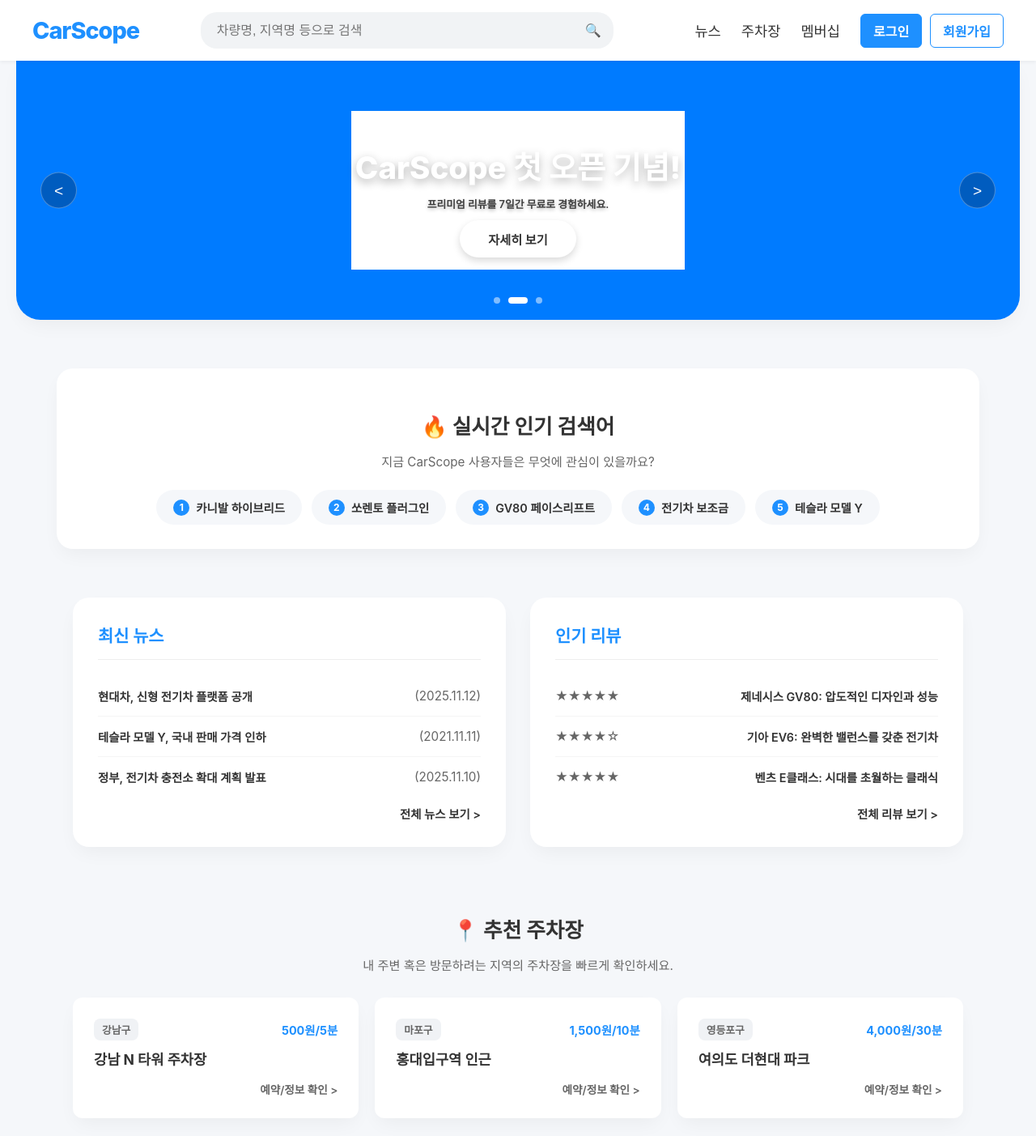
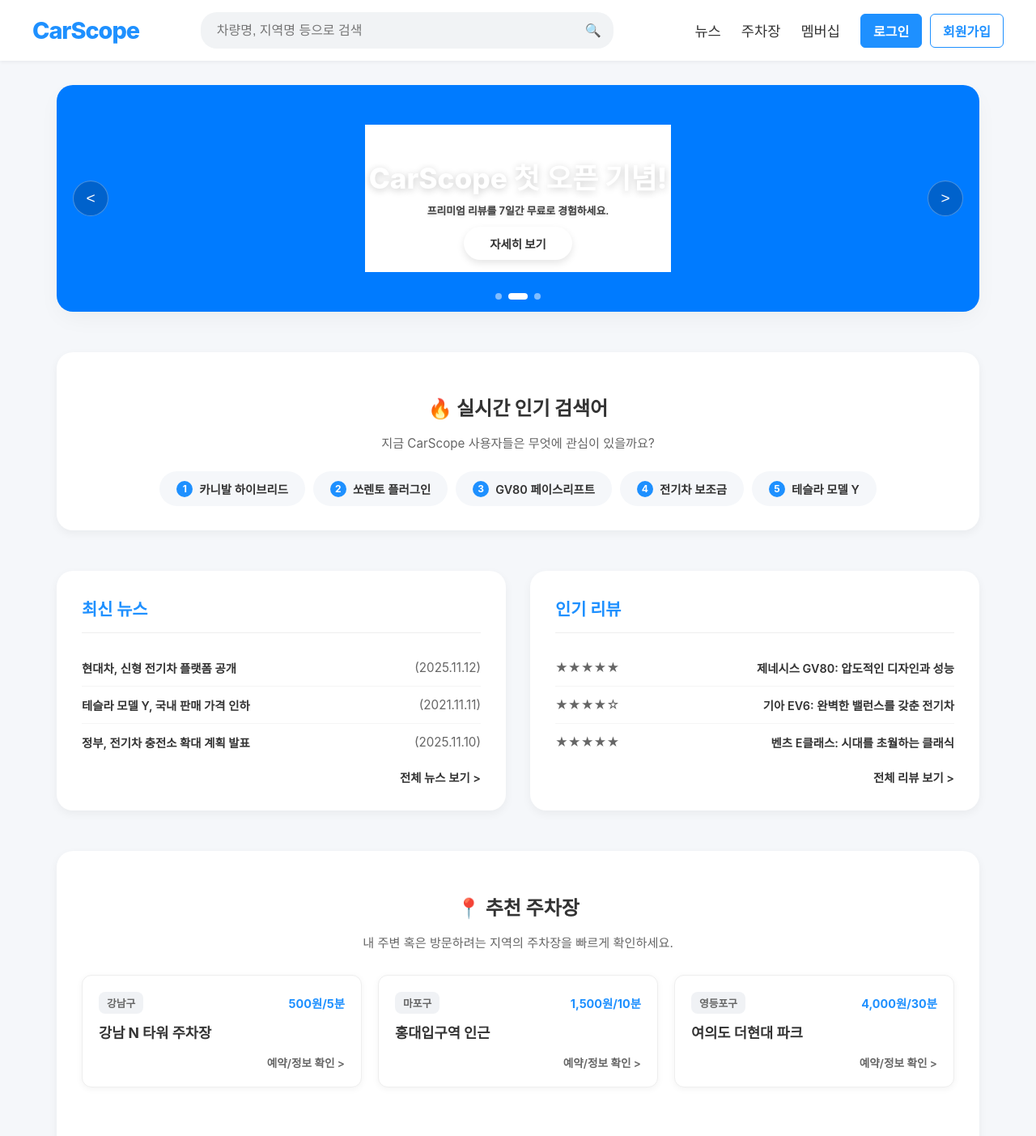
Before and after one commit to 2024136034-hakcheol/car-scope, a React (Create React App) app: page / in a window 1280 px wide. Shown: the top 1403 px of the page at 81% size. Built offline with nearby package versions, Linux system fonts and the light colour scheme; no server answers.

Commit message:
style: HomePage 배너 상단 여백 30px 적용 및 하단 섹션 디자인 통일

```diff
--- a/src/styles/HomePage.css
+++ b/src/styles/HomePage.css
@@ -6,7 +6,7 @@
     --text-light: #999999;
     --bg-body: #f5f7fa;
     --white: #ffffff;
-    --shadow-soft: 0 10px 25px -5px rgba(0, 0, 0, 0.05);
+    --shadow-soft: 0 10px 30px -5px rgba(0, 0, 0, 0.05);
     --shadow-card: 0 4px 12px rgba(0, 0, 0, 0.05);
     --radius-lg: 20px;
     --container-width: 1140px;
@@ -25,19 +25,18 @@ body {
     align-items: center;
     font-family: 'Pretendard', -apple-system, BlinkMacSystemFont, sans-serif;
     overflow-x: hidden;
-    padding-top: 0 !important;
-    margin-top: 0 !important;
+    padding-top: 30px;
     padding-bottom: 80px;
 }
 
 .main-banner-slider-wrapper {
     position: relative;
     width: 100%;
-    max-width: 100%;
-    height: 320px;
+    max-width: var(--container-width);
+    height: 280px;
     margin-top: 0;
-    margin-bottom: 60px;
-    border-radius: 0 0 30px 30px;
+    margin-bottom: 50px;
+    border-radius: var(--radius-lg);
     overflow: hidden;
     box-shadow: var(--shadow-soft);
     background-color: var(--white);
@@ -80,37 +79,37 @@ body {
 }
 
 .banner-content h2 {
-    font-size: 2.4rem;
-    margin-bottom: 15px;
+    font-size: 2.2rem;
+    margin-bottom: 12px;
     font-weight: 800;
-    text-shadow: 0 4px 12px rgba(0, 0, 0, 0.3);
+    text-shadow: 0 2px 10px rgba(0, 0, 0, 0.2);
     line-height: 1.2;
 }
 
 .banner-content p {
-    font-size: 1.1rem;
-    margin-bottom: 30px;
+    font-size: 1rem;
+    margin-bottom: 25px;
     opacity: 0.95;
     font-weight: 500;
-    text-shadow: 0 2px 5px rgba(0, 0, 0, 0.3);
+    text-shadow: 0 1px 4px rgba(0, 0, 0, 0.2);
 }
 
 .banner-cta {
     display: inline-block;
-    padding: 12px 35px;
+    padding: 10px 32px;
     background-color: var(--white);
     color: var(--text-dark);
     font-weight: 700;
-    font-size: 0.95rem;
+    font-size: 0.9rem;
     border-radius: 50px;
     text-decoration: none;
     transition: transform 0.2s, box-shadow 0.2s;
-    box-shadow: 0 4px 10px rgba(0,0,0,0.15);
+    box-shadow: 0 4px 10px rgba(0,0,0,0.1);
 }
 
 .banner-cta:hover {
     transform: translateY(-2px);
-    box-shadow: 0 6px 15px rgba(0,0,0,0.2);
+    box-shadow: 0 6px 15px rgba(0,0,0,0.15);
     color: var(--primary-color);
 }
 
@@ -118,10 +117,10 @@ body {
     position: absolute;
     top: 50%;
     transform: translateY(-50%);
-    width: 45px;
-    height: 45px;
+    width: 44px;
+    height: 44px;
     border-radius: 50%;
-    background: rgba(0, 0, 0, 0.25);
+    background: rgba(0, 0, 0, 0.2);
     border: 1px solid rgba(255, 255, 255, 0.3);
     color: var(--white);
     font-size: 1.2rem;
@@ -134,19 +133,19 @@ body {
 }
 
 .slider-nav-arrows .arrow:hover {
-    background: rgba(0, 0, 0, 0.5);
+    background: rgba(0, 0, 0, 0.4);
 }
 
-.slider-nav-arrows .prev { left: 30px; }
-.slider-nav-arrows .next { right: 30px; }
+.slider-nav-arrows .prev { left: 20px; }
+.slider-nav-arrows .next { right: 20px; }
 
 .slider-dots {
     position: absolute;
-    bottom: 20px;
+    bottom: 15px;
     left: 50%;
     transform: translateX(-50%);
     display: flex;
-    gap: 10px;
+    gap: 8px;
     z-index: 10;
 }
 
@@ -168,20 +167,20 @@ body {
 .hot-trends-section {
     width: 100%;
     max-width: var(--container-width);
-    margin-bottom: 60px;
+    margin-bottom: 50px;
     padding: 30px;
     box-sizing: border-box;
     background-color: var(--white);
     border-radius: var(--radius-lg);
-    box-shadow: var(--shadow-soft);
+    box-shadow: var(--shadow-card);
     text-align: center;
 }
 
 .hot-trends-section h2 {
-    font-size: 1.6rem;
+    font-size: 1.5rem;
     color: var(--text-dark);
-    margin-bottom: 10px;
-    font-weight: 700;
+    margin-bottom: 8px;
+    font-weight: 800;
 }
 
 .hot-trends-section p {
@@ -193,7 +192,7 @@ body {
 .trend-list-container {
     display: flex;
     justify-content: center;
-    gap: 12px;
+    gap: 10px;
     flex-wrap: wrap;
 }
 
@@ -239,8 +238,7 @@ body {
     gap: 30px;
     width: 100%;
     max-width: var(--container-width);
-    margin-bottom: 60px;
-    padding: 0 20px;
+    margin-bottom: 50px;
     box-sizing: border-box;
 }
 
@@ -248,7 +246,7 @@ body {
     background: var(--white);
     padding: 30px;
     border-radius: var(--radius-lg);
-    box-shadow: var(--shadow-soft);
+    box-shadow: var(--shadow-card);
     display: flex;
     flex-direction: column;
     transition: transform 0.3s;
@@ -257,7 +255,7 @@ body {
 
 .card:hover {
     transform: translateY(-3px);
-    box-shadow: var(--shadow-hover);
+    box-shadow: var(--shadow-soft);
 }
 
 .card h3 {
@@ -277,7 +275,7 @@ body {
 }
 
 .card li {
-    padding: 14px 0;
+    padding: 12px 0;
     border-bottom: 1px solid #f5f5f5;
     font-size: 0.95rem;
     color: var(--text-medium);
@@ -306,14 +304,18 @@ body {
 .parking-recommendation-section {
     width: 100%;
     max-width: var(--container-width);
-    padding: 0 20px;
-    margin-bottom: 80px;
+    margin-bottom: 50px;
+    padding: 30px;
     box-sizing: border-box;
+    background-color: var(--white);
+    border-radius: var(--radius-lg);
+    box-shadow: var(--shadow-card);
+    border: 1px solid transparent;
     text-align: center;
 }
 
 .parking-recommendation-section h2 {
-    font-size: 1.6rem;
+    font-size: 1.5rem;
     color: var(--text-dark);
     margin-bottom: 10px;
     font-weight: 700;
@@ -334,18 +336,18 @@ body {
 .parking-spot-card {
     background: var(--white);
     border-radius: 12px;
-    padding: 25px;
+    padding: 20px;
     text-align: left;
     transition: all 0.3s;
-    border: 1px solid transparent;
-    box-shadow: var(--shadow-soft);
+    border: 1px solid #eee;
+    box-shadow: 0 2px 8px rgba(0,0,0,0.05);
     display: flex;
     flex-direction: column;
 }
 
 .parking-spot-card:hover {
     transform: translateY(-3px);
-    box-shadow: 0 8px 20px rgba(0,0,0,0.12);
+    box-shadow: 0 8px 15px rgba(0,0,0,0.1);
     border-color: var(--primary-color);
 }
 
@@ -415,12 +417,13 @@ body {
 .company-stats-section {
     width: 100%;
     max-width: var(--container-width);
-    margin-bottom: 60px;
+    margin-bottom: 50px;
     padding: 40px;
     box-sizing: border-box;
     background-color: var(--white);
     border-radius: var(--radius-lg);
-    box-shadow: var(--shadow-soft);
+    box-shadow: var(--shadow-card);
+    border: 1px solid transparent;
     text-align: center;
 }
 
@@ -477,6 +480,7 @@ body {
 }
 
 @media (max-width: 1160px) {
+    .main-banner-slider-wrapper,
     .hot-trends-section,
     .main-content-grid,
     .parking-recommendation-section,
@@ -488,11 +492,11 @@ body {
 
 @media (max-width: 768px) {
     .main-banner-slider-wrapper {
-        height: 260px;
-        border-radius: 0;
+        height: 240px;
+        margin-top: 10px;
     }
     .banner-content h2 {
-        font-size: 1.6rem;
+        font-size: 1.5rem;
     }
     .main-content-grid {
         grid-template-columns: 1fr;
@@ -508,6 +512,6 @@ body {
     .hot-trends-section h2,
     .parking-recommendation-section h2,
     .company-stats-section h2 {
-        font-size: 1.5rem;
+        font-size: 1.4rem;
     }
 }
```
